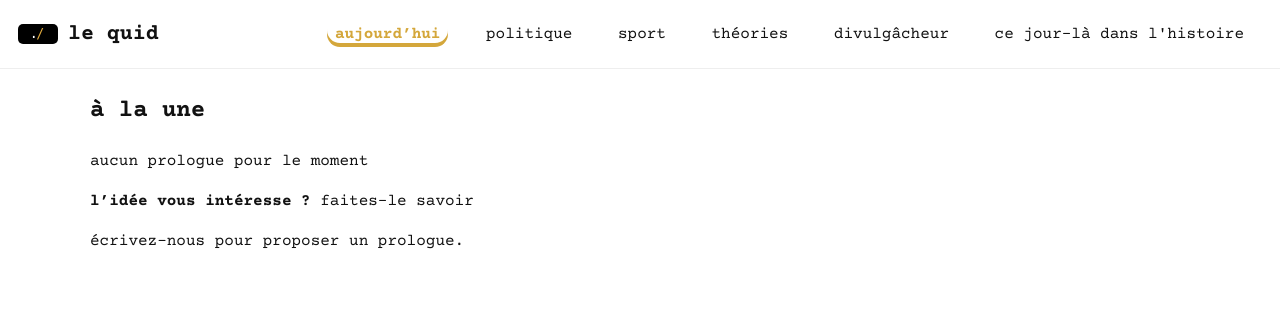
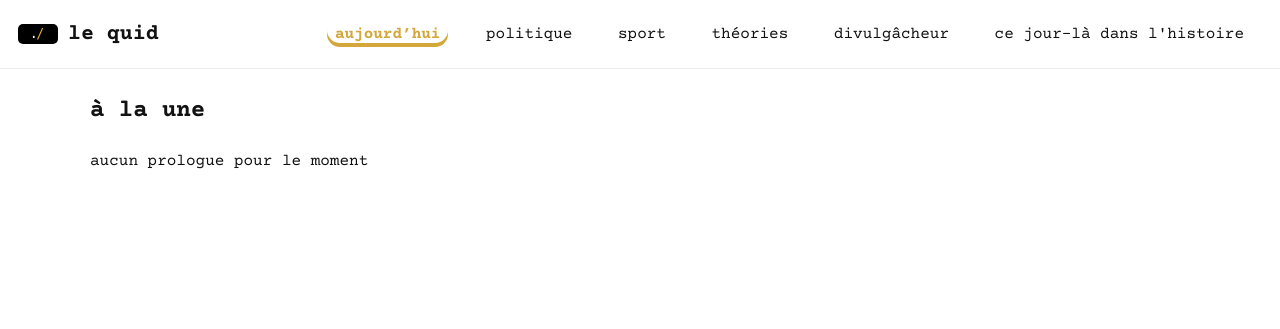
Before and after one commit to hiyies/le-quid-mvp, a Flask app: page / in a window 1280 px wide. Shown: the top 329 px of the page. Run offline with Flask 3, Linux system fonts and the light colour scheme; data that the repository does not hold is empty.

Commit message:
Update home.html

```diff
--- a/templates/home.html
+++ b/templates/home.html
@@ -21,12 +21,6 @@
     </ul>
   </section>
 
-  <aside class="right">
-    <div class="card">
-      <p><strong>l’idée vous intéresse ?</strong> faites-le savoir</p>
-      <p>écrivez-nous pour proposer un prologue.</p>
-    </div>
-  </aside>
 </div>
 
 {% endblock %}
```
